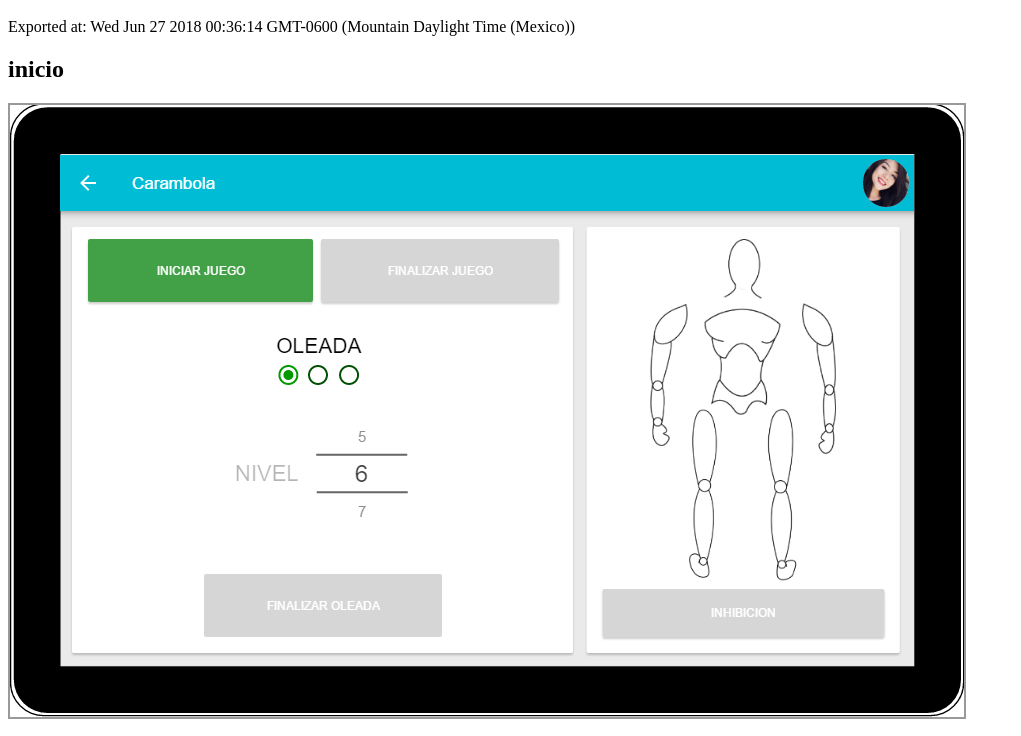
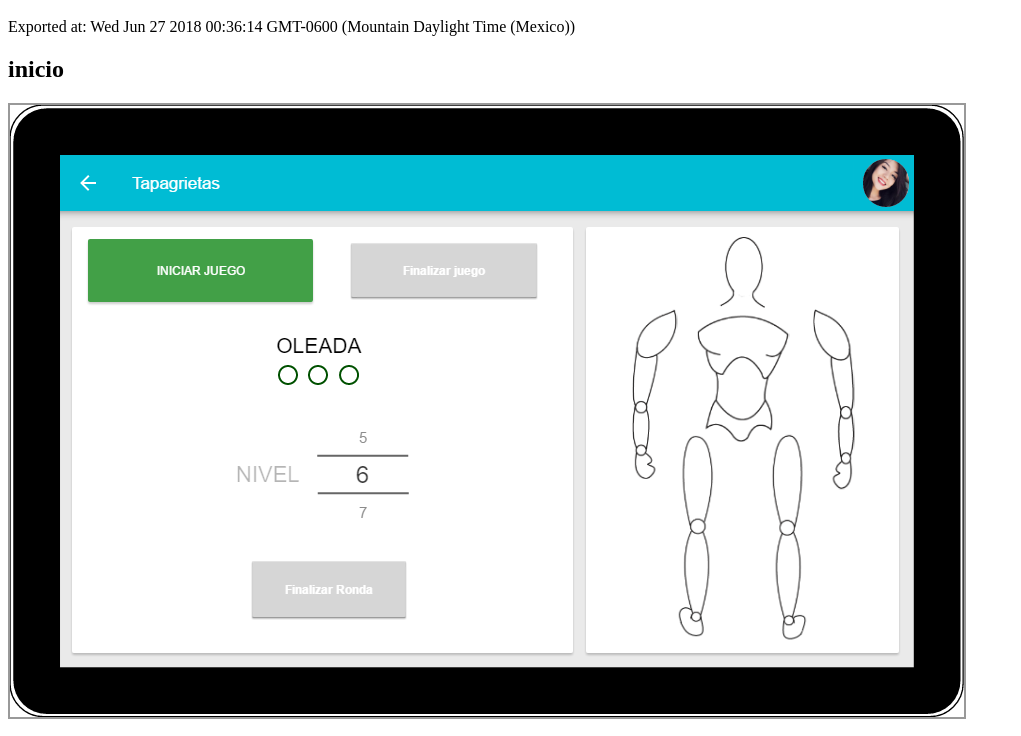
Before and after one commit to OscarOK/KinectLogger, a plain HTML site: page Interaction/20000_leaks.html in a window 1280 px wide. Shown: the part 48-784 px from the top of the page, without its empty margins (0-1021 px from the left). Drawn offline with Linux system fonts and the light colour scheme.

Commit message:
20000 Leaks start issue solved

```diff
--- a/Interaction/20000_leaks.html
+++ b/Interaction/20000_leaks.html
@@ -11,7 +11,7 @@
   <p id="documentMetadata">Exported at: Wed Jun 27 2018 00:36:14 GMT-0600 (Mountain Daylight Time (Mexico))</p>
   <div class="Page" id="inicio_page">
     <h2>inicio</h2>
-    <div class="ImageContainer"><img src="pages\inicio.png" width="954" height="612" usemap="#map_inicio" /></div><map name="map_inicio"><area shape="rect" coords="55,53,105,103" href="game_selector.html#game_selector_20000_leaks_page" title="Go to page 'GameSelector'" /><area shape="rect" coords="78,134,303,197" href="#20000_leaks_page" title="Go to page '20,000 LEAKS'" /></map></div>
+    <div class="ImageContainer"><img src="pages\inicio_tapagrietas.png" width="954" height="612" usemap="#map_inicio" /></div><map name="map_inicio"><area shape="rect" coords="55,53,105,103" href="game_selector.html#game_selector_20000_leaks_page" title="Go to page 'GameSelector'" /><area shape="rect" coords="78,134,303,197" href="#20000_leaks_page" title="Go to page '20,000 LEAKS'" /></map></div>
   <div
     class="Page" id="20000_leaks_page">
     <h2>20,000 LEAKS</h2>
```
Also changed, not shown: Interaction/pages/inicio_tapagrietas.png (added).
